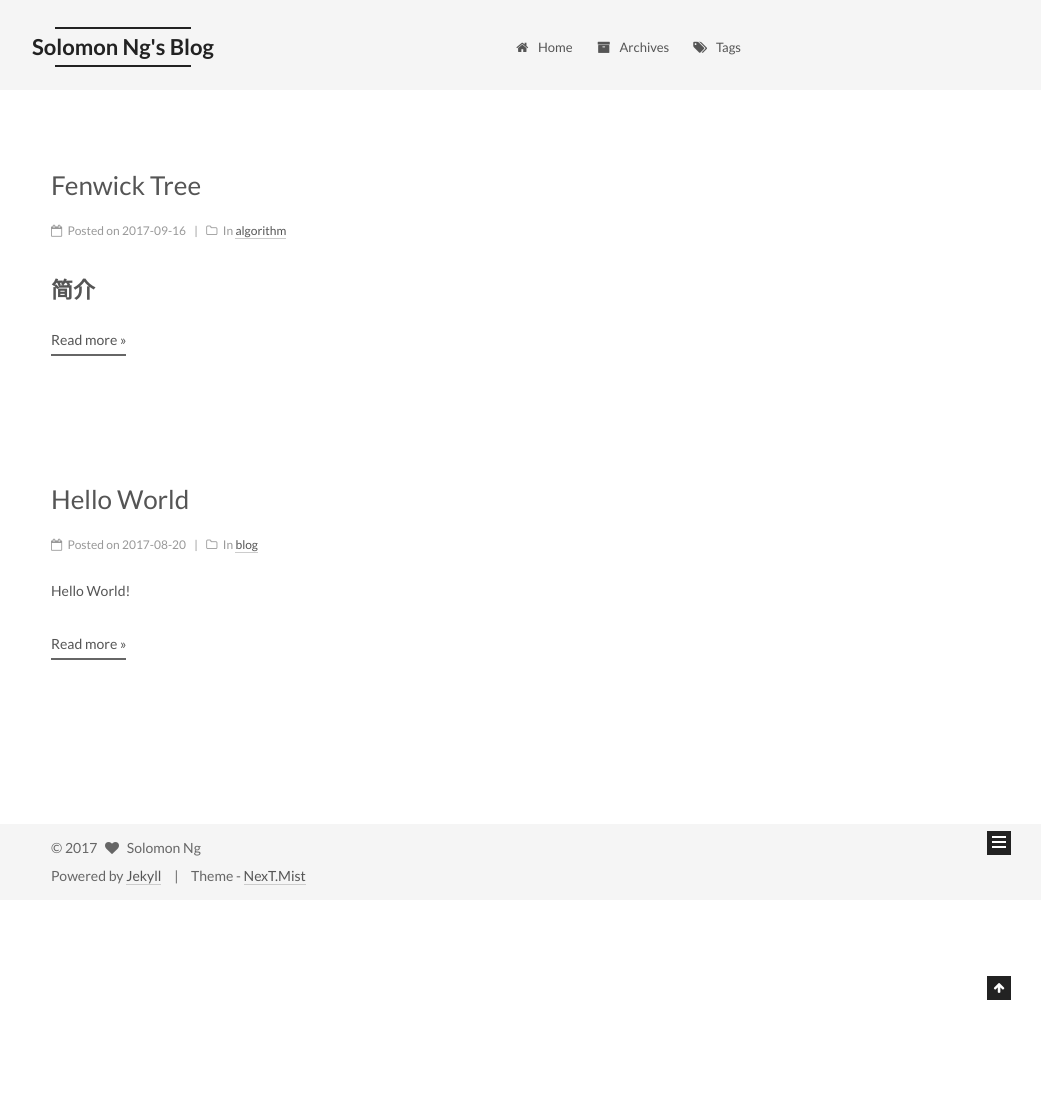
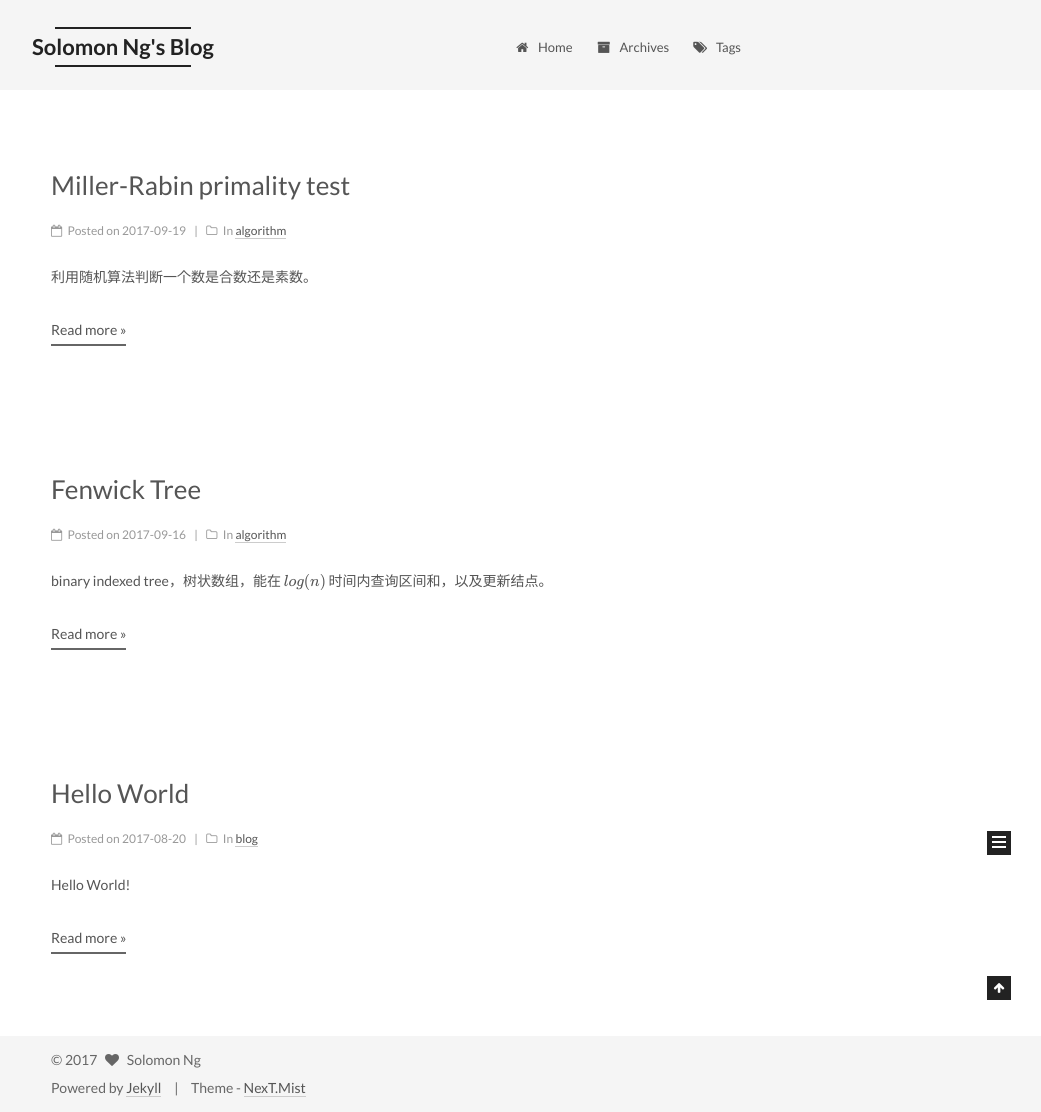
Before and after one commit to solomonwzs/blog, a Jekyll site: the page built from index.html, in a window 1280 px wide. Shown: the whole page, without its empty margins (239-1280 px from the left). Built offline with Jekyll 4.4.1, drawn with Linux system fonts in a browser that asks for light colours; formulas are drawn with MathJax 3; the list of posts is cut into pages by our own code.

Commit message:
modified:   _posts/2017-09-16-fenwick-tree.md 	new file:   _posts/2017-09-19-miller-rabin-primality-test.md

```diff
--- a/_posts/2017-09-16-fenwick-tree.md
+++ b/_posts/2017-09-16-fenwick-tree.md
@@ -7,9 +7,9 @@ categories:
 - algorithm
 ---
 
-## 简介
+binary indexed tree，树状数组，能在 $$log(n)$$ 时间内查询区间和，以及更新结点。
 
-binary indexed tree，树状数组，能在 $$log(n)$$ 时间内查询区间和，以及更新结点
+<!-- more -->
 
 ## 结构
 
--- /dev/null
+++ b/_posts/2017-09-19-miller-rabin-primality-test.md
@@ -0,0 +1,19 @@
+---
+title: Miller-Rabin primality test
+date: 2017-09-19
+tags:
+- algorithm
+- math
+categories:
+- algorithm
+---
+
+利用随机算法判断一个数是合数还是素数。
+
+<!-- more -->
+
+## 大数求模的快速算法
+
+### $$a \times b \mod n$$
+
+将 b 拆分为二进制再相乘
```
Also changed, not shown: other parts of _posts/2017-09-16-fenwick-tree.md (+0 -2 lines).
